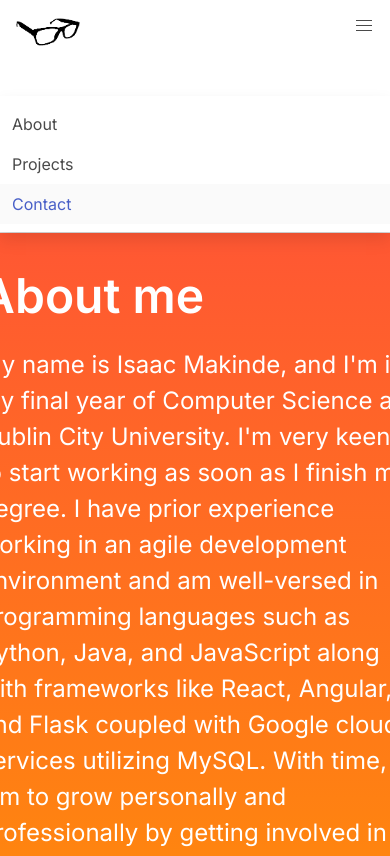
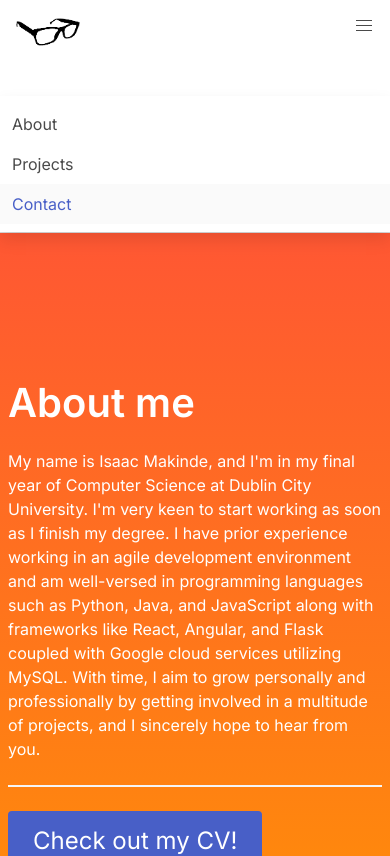
Before and after one commit to IsaacMakinde/mono-app, a Next.js app in the folder apps/web/: page / in a window 390 px wide. Shown: the top 856 px of the page. Built offline with nearby package versions, Linux system fonts and the light colour scheme.

Commit message:
fixed responsivity issue

```diff
--- a/apps/web/app/contact/page.tsx
+++ b/apps/web/app/contact/page.tsx
@@ -5,10 +5,10 @@ export default function Page(): JSX.Element {
     <section className="hero is-info is-fullheight">
       <div className="hero-body">
         <div className="container has-text-centered">
-          <div className="columns is-8 is-variable">
+          <div className="columns is-1 is-variable">
             <div className="column is-two-thirds has-text-left">
               <h1 className="title is-2">Contact Me</h1>
-              <p className="is-size-4">
+              <p className="is-size-4 is-size-6-mobile">
                 Thank you for considering reaching out to me. I appreciate your
                 interest and am eager to assist you in any way I can. I{`'`}m
                 here to make your experience as smooth and productive as
--- a/apps/web/app/page.tsx
+++ b/apps/web/app/page.tsx
@@ -5,11 +5,11 @@ export default function Page(): JSX.Element {
     <section className="hero is-info is-fullheight">
       <div className="hero-body">
         <div className="container has-text-centered">
-          <div className="columns is-8 is-variable">
+          <div className="columns is-1 is-variable">
             <div className="columns is-two-thirds has-text-left">
               <div className="is-flex-direction-row">
-                <h1 className="title is-1">About me</h1>
-                <p className="is-size-4">
+                <h1 className="title is-2">About me</h1>
+                <p className="is-size-4  is-size-6-mobile">
                   My name is Isaac Makinde, and I{`'`}m in my final year of
                   Computer Science at Dublin City University. I{`'`}m very keen
                   to start working as soon as I finish my degree. I have prior
```
